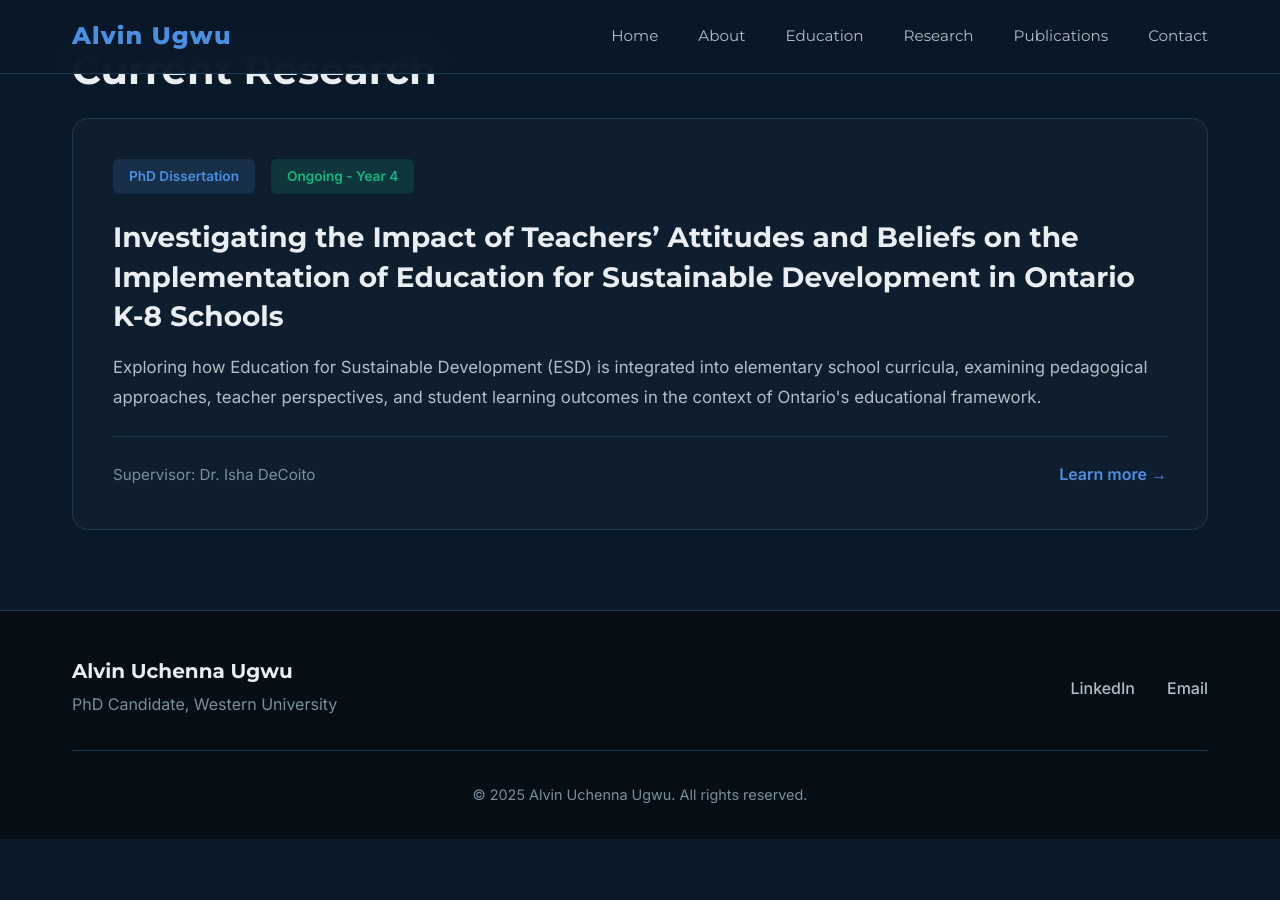
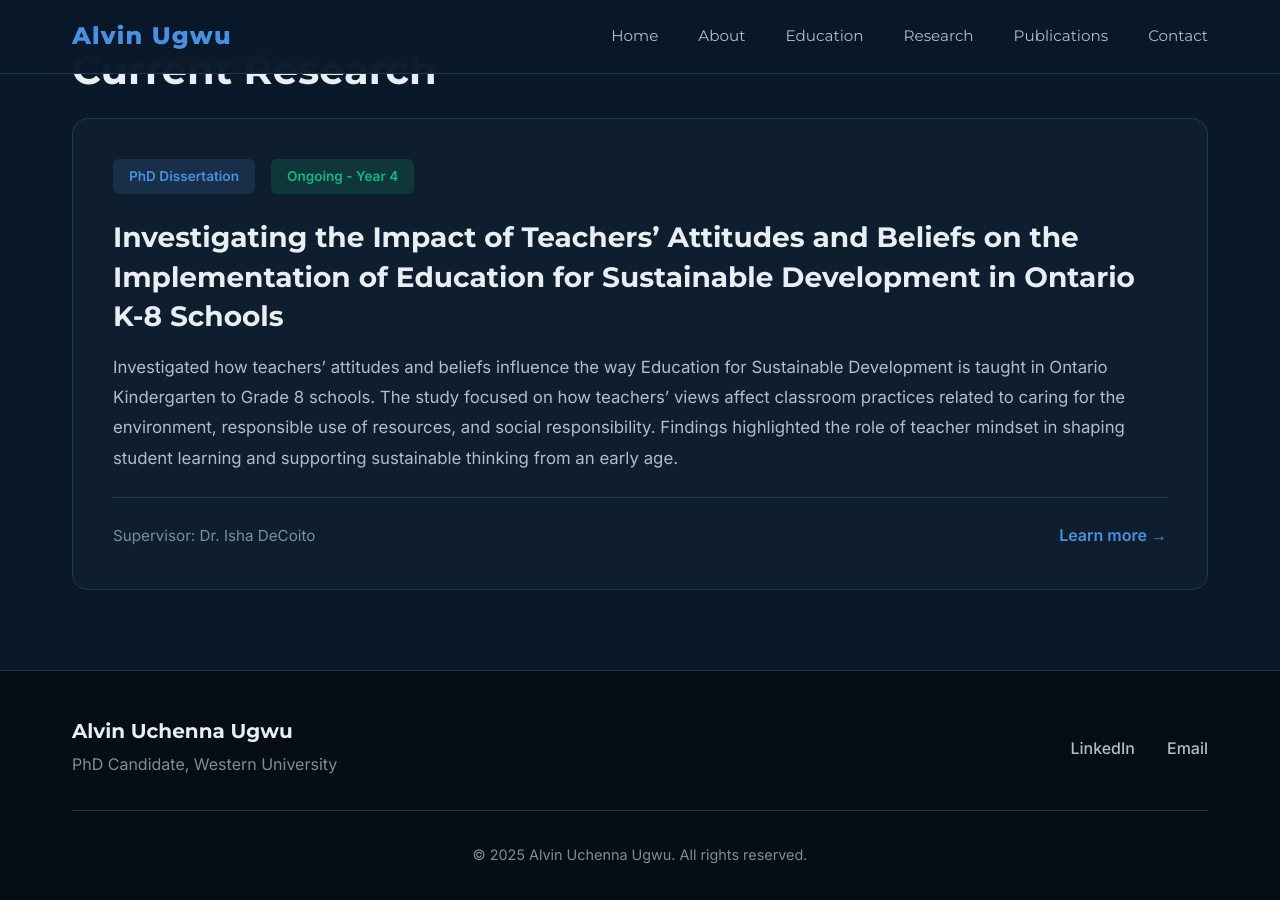
Before and after one commit to Bestyjh/Alvin-ugwu-portfolio, a Jekyll site: the page built from index.md, in a window 1280 px wide and 900 px high, scrolled down 1622 px. Built offline with Jekyll 4.4.1, drawn with Linux system fonts in a browser that asks for light colours; before the commit the page ends 2461 px from its top, so only the background shows below that.

Commit message:
Update index.md

```diff
--- a/index.md
+++ b/index.md
@@ -94,9 +94,7 @@ permalink: /
       </h3>
 
       <p class="research-description">
-        Exploring how Education for Sustainable Development (ESD) is integrated into elementary school curricula,
-        examining pedagogical approaches, teacher perspectives, and student learning outcomes in the context of
-        Ontario's educational framework.
+        Investigated how teachers’ attitudes and beliefs influence the way Education for Sustainable Development is taught in Ontario Kindergarten to Grade 8 schools. The study focused on how teachers’ views affect classroom practices related to caring for the environment, responsible use of resources, and social responsibility. Findings highlighted the role of teacher mindset in shaping student learning and supporting sustainable thinking from an early age.
       </p>
 
       <div class="research-footer">
```
